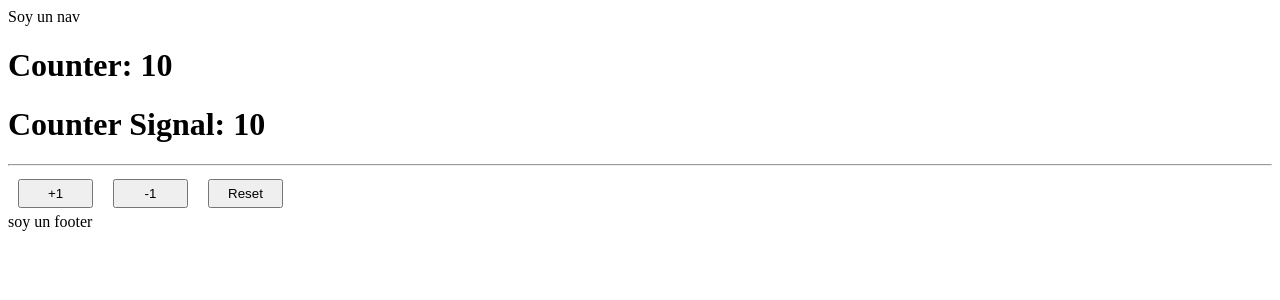
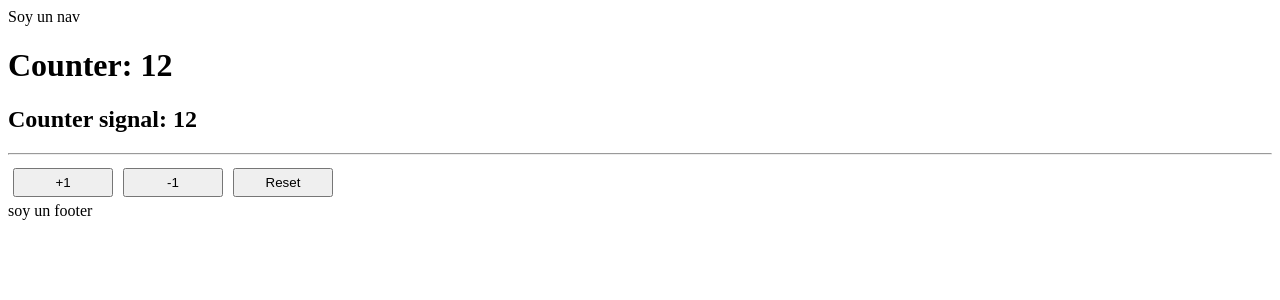
Before and after one commit to Leticia-Orive/Angular_2025, an Angular app in the folder 02-bases/: page / in a window 1280 px wide. Shown: the top 300 px of the page. Built offline with nearby package versions, Linux system fonts and the light colour scheme.

Commit message:
Reforzar lo aprendido hasta el momento

```diff
--- /dev/null
+++ b/02-bases/src/app/pages/counter/counter-page.component.html
@@ -0,0 +1,7 @@
+<h1>Counter: {{counter}}</h1>
+<!--invocar counterSignal() -->
+<h2>Counter signal: {{ counterSignal() }}</h2>
+<hr>
+  <button (click)="incrementar(1)">+1</button>
+  <button (click)="restarle(1)">-1</button>
+  <button (click)="resetear()">Reset</button>
--- /dev/null
+++ b/02-bases/src/app/pages/counter/counter-page.component.ts
@@ -0,0 +1,47 @@
+import { ChangeDetectionStrategy, Component, signal } from "@angular/core";
+
+@Component({
+  selector: 'app-counter-page',
+  templateUrl: './counter-page.component.html',
+  styles: `
+    button {
+      padding: 5px;
+      margin: 5px;
+      width: 100px;
+
+  }`,
+
+  changeDetection: ChangeDetectionStrategy.OnPush,
+})
+
+
+
+export class CounterPageComponent {
+  counter = 10;
+  counterSignal = signal(10); //se inicializa en 10
+
+  constructor() {
+    setInterval(() => {
+      this.incrementar(1);
+      console.log('Click');
+  }, 2000);
+  }
+
+
+  incrementar(value: number) {
+    this.counter += value;  //va incrementado en 1 el valor de counter
+    this.counterSignal.update(current => current + value ); //explicar esto: actualiza el valor de counterSignal sumando el valor de value al valor actual de counterSignal
+  }
+
+  restarle(value: number) {
+    this.counter -= value;  //va decrementando en -1 el valor de counter
+    this.counterSignal.update(current => current - value ); //explicar esto: actualiza el valor de counterSignal sumando el valor de value al valor actual de counterSignal
+
+  }
+
+  resetear() {
+    this.counter = 0;  //resetea el valor de counter a 10
+    this.counterSignal.set(0); //resetea el valor de counterSignal a 0
+  }
+
+}
--- a/02-bases/src/app/pages/counter/counter.component.css
+++ /dev/null
@@ -1,5 +0,0 @@
-button {
-  padding: 5px;
-  margin: 5px 10px;
-  width: 75px;
-}
--- a/02-bases/src/app/pages/counter/counter.component.html
+++ /dev/null
@@ -1,6 +0,0 @@
-<h1>Counter: {{counter}}</h1><!--Podemos poner cualquier expresion en blanco nos va a dar error-->
-<h1> Counter Signal: {{counter}}</h1>
-<hr />
-  <button (click)="increaseBy(1)">+1</button>
-  <button (click)="increaseBy(-1)">-1</button>
-  <button (click)="resetCounter()">Reset</button>
--- a/02-bases/src/app/pages/counter/counter.component.ts
+++ /dev/null
@@ -1,40 +0,0 @@
-import { ChangeDetectionStrategy, Component, signal } from "@angular/core";
-
-
-@Component({
-
-  templateUrl: './counter.component.html',
-  styleUrls: ['./counter.component.css'],
-  //changeDetection: ChangeDetectionStrategy.OnPush,
-
-})
-
-
-export class CounterComponent {
-  counter = 10;
-  counterSignal = signal(10);
-
-  constructor(){}
-    /*setInterval(() => {
-      //this.counter += 1;
-      this.counterSignal.update((current) => current + 1);
-      console.log('Tick');
-    },2000);*/
-
-
-  // Metodo
-  increaseBy(value: number){
-    this.counter += value;
-    /**No es la formas mas apropiada
-     * this.counterSignal.set(this.counterSignal() + value);
-     */
-
-    this.counterSignal.update((current) => current + value);//nos da la opcion de mandar
-  }
-
-  resetCounter(){
-    this.counter = 0;
-    this.counterSignal.set(0); //el set ignora el valor
-  }
-
-}
--- /dev/null
+++ b/02-bases/src/app/pages/hero/hero-page.component.html
@@ -0,0 +1,24 @@
+<h1>{{ name() }}</h1>
+
+<dl>
+  <td>Nombre:</td>
+  <dd>{{ name() }}</dd>
+
+  <td>Edad:</td>
+  <dd>{{ age() }}</dd>
+
+  <td>Método:</td>
+  <dd>{{ heroDescription() }}</dd>
+
+  <td>Capitalizado:</td>
+  <!-- <dd>{{ capitalizedName() }}</dd> -->
+  <dd>{{ name() | uppercase }}</dd>
+</dl>
+
+<button (click)="changeHero()" class="btn btn-primary mx-2">
+  Cambiar nombre
+</button>
+
+<button (click)="changeAge()" class="btn btn-primary">Cambiar edad</button>
+
+<button (click)="resetForm()" class="btn btn-primary mx-2">Reset</button>
--- /dev/null
+++ b/02-bases/src/app/pages/hero/hero-page.component.ts
@@ -0,0 +1,32 @@
+import { Component, computed, signal } from '@angular/core';
+import { UpperCasePipe } from '@angular/common';
+
+@Component({
+  templateUrl: './hero-page.component.html',
+  imports: [UpperCasePipe],
+})
+export class HeroPageComponent {
+  name = signal('Ironman');
+  age = signal(45);
+
+  heroDescription = computed(() => {
+    const description = `${this.name()} - ${this.age()}`;
+    return description;
+  });
+
+  capitalizedName = computed(() => this.name().toUpperCase());
+
+  changeHero() {
+    this.name.set('Spiderman');
+    this.age.set(22);
+  }
+
+  changeAge() {
+    this.age.set(60);
+  }
+
+  resetForm() {
+    this.name.set('Ironman');
+    this.age.set(45);
+  }
+}
```
Also changed, not shown: 02-bases/src/app/app.routes.ts (+9 -2 lines).
